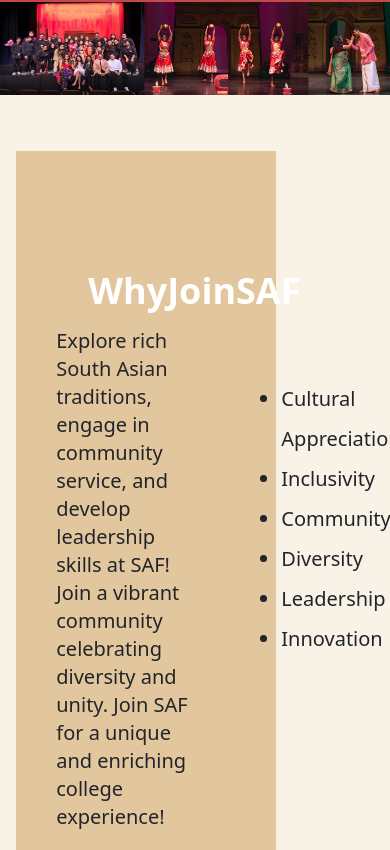
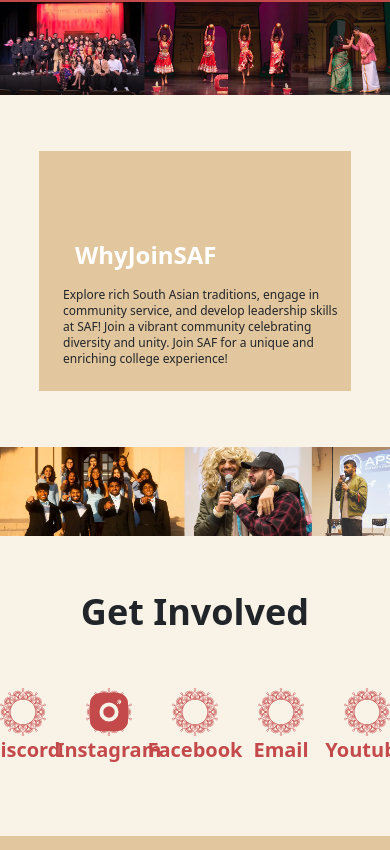
Before and after one commit to acm-ucr/saf-website, a Next.js app: page / in a window 390 px wide. Shown: the part 1598-2448 px from the top of the page. Built offline with nearby package versions, Linux system fonts and the light colour scheme; some icons are missing.

Commit message:
mobile why join WIP

```diff
--- a/src/components/home/WhyJoin.jsx
+++ b/src/components/home/WhyJoin.jsx
@@ -1,6 +1,38 @@
 import React from "react";
 
 const WhyJoin = () => {
+  return (
+    <div className="w-full flex flex-row item-center justify-center my-14">
+      <div className="flex flex-col w-4/5 sm:w-2/3 px-4 py-2 sm:px-10 sm:py-10 pe-2 sm:pe-8 bg-saf-beige-200">
+        <p className="ml-3 sm:ml-8 text-2xl sm:text-4xl font-bold font-libre text-white mt-20">
+          WhyJoinSAF
+        </p>
+        <p className="sm:w-3/4 font-lora text-xs sm:text-xl">
+          Explore rich South Asian traditions, engage in community service, and
+          develop leadership skills at SAF! Join a vibrant community celebrating
+          diversity and unity. Join SAF for a unique and enriching college
+          experience!
+        </p>
+      </div>
+      <div className="hidden sm:block">
+        <div className="flex flex-col justify-center items-center w-1/4">
+          <ul className="flex flex-col list-disc list-outside">
+            <li className="mt-3 font-libre leading-10 text-xl">
+              Cultural Appreciation
+            </li>
+            <li className="font-libre leading-10 text-xl">Inclusivity</li>
+            <li className="font-libre leading-10 text-xl">Community</li>
+            <li className="font-libre leading-10 text-xl">Diversity</li>
+            <li className="font-libre leading-10 text-xl">Leadership</li>
+            <li className="font-libre leading-10 text-xl">Innovation</li>
+          </ul>
+        </div>
+      </div>
+    </div>
+  );
+};
+
+/*
   return (
     <div className="w-full flex flex-row item-center justify-center my-14">
       <div className="flex flex-col w-2/3 p-10 pe-8 bg-saf-beige-200">
@@ -28,6 +60,6 @@ const WhyJoin = () => {
       </div>
     </div>
   );
-};
+*/
 
 export default WhyJoin;
```
